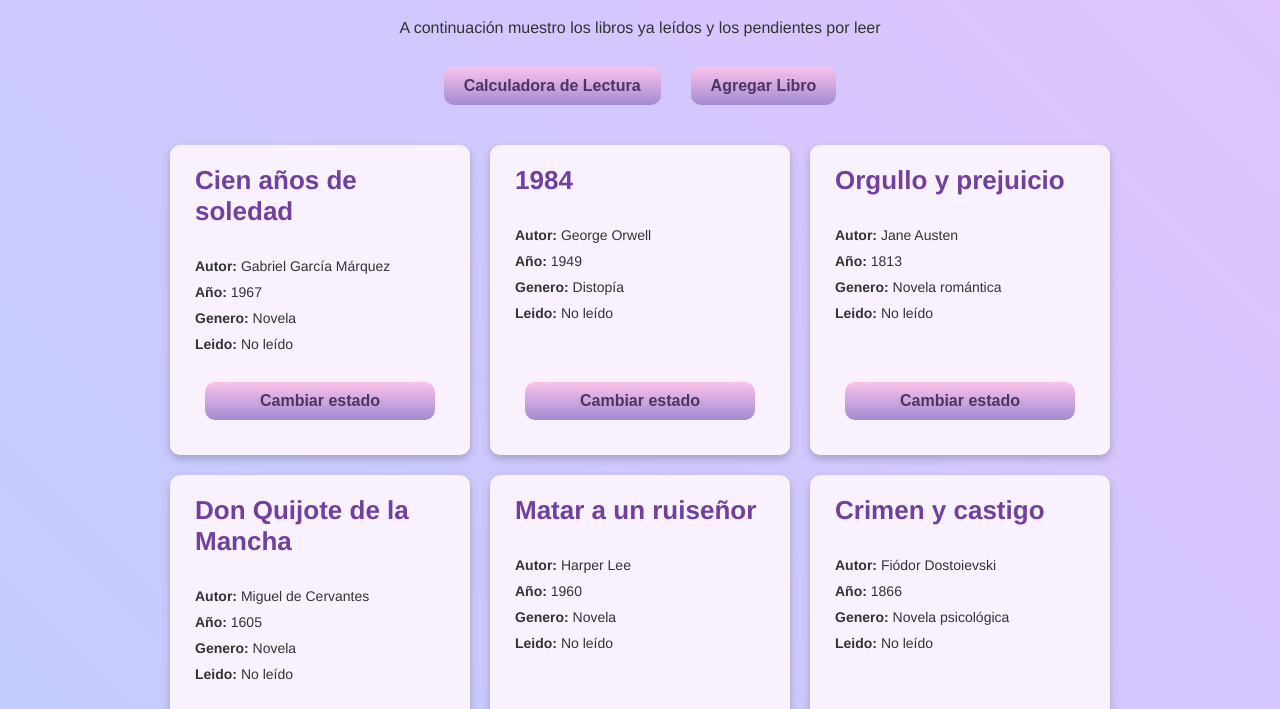
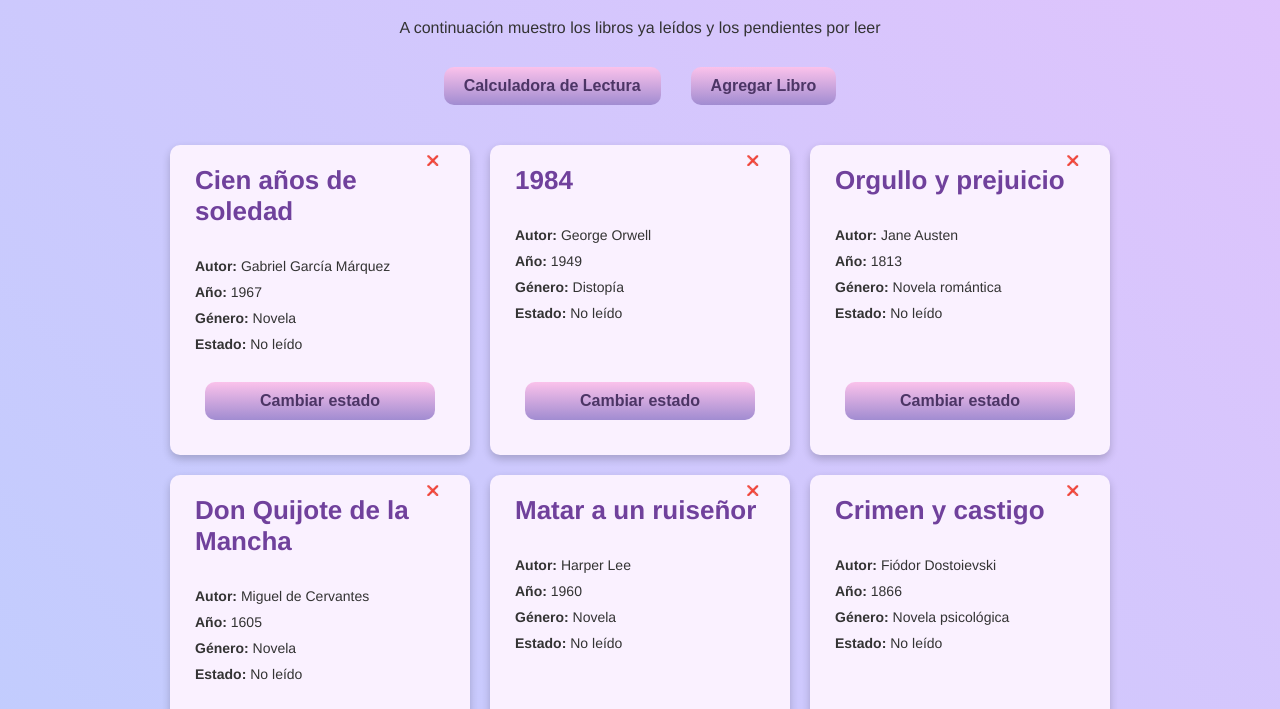
Before and after one commit to dianamtz2811/comision65360, a plain HTML site: page index.html in a window 1280 px wide. Shown: the part 89-798 px from the top of the page. Drawn offline with nearby package versions, Linux system fonts and the light colour scheme.

Commit message:
se agregó el boton de elimiinar libro

```diff
--- a/css/styles.css
+++ b/css/styles.css
@@ -54,7 +54,6 @@ h1 {
 
 #mostrarFormulario {
     display: inline-block;
-    background-color: #4c3565;
     color: #4c3565;
     border: none;
     padding: 10px 20px;
@@ -124,6 +123,16 @@ button {
     display: block;
 }
 
+.btn-eliminar {
+    position: absolute;
+    top: 0px;
+    right: 1px;
+    background: none;
+    border: none;
+    font-size: 10px;
+    cursor: pointer;
+}
+
 #listaLibros {
     display: flex;
     flex-wrap: wrap;
@@ -133,10 +142,11 @@ button {
 
 /* Tarjetas de libros */
 .libro {
+    position: relative;
     background: rgb(250, 241, 255);
     border-radius: 10px;
     box-shadow: 0 4px 8px rgba(0, 0, 0, 0.2);
-    padding: 5px 25px 25px;
+    padding: 5px 25px 25px 25px;
     margin: 10px;
     width: 250px;
     text-align: left;
--- a/js/main.js
+++ b/js/main.js
@@ -87,16 +87,44 @@ function mostrarLibros() {
     libros.forEach(libro => {
         let libroElemento = document.createElement("div");
         libroElemento.classList.add("libro");
-        libroElemento.innerHTML = `
-        <h3>${libro.titulo}</h3>
-        <p><strong>Autor:</strong> ${libro.autor}</p>
-        <p><strong>Año:</strong> ${libro.año}</p>
-        <p><strong>Genero:</strong> ${libro.genero}</p>
-        <p><strong>Leido:</strong> ${libro.leido ? "Leído" : "No leído"}</p>
-        <button onclick="cambiarStatus(${libro.id})">Cambiar estado </button>
-        `;
+
+        //Botón para eliminar libro
+        let botonEliminar = document.createElement("button");
+        botonEliminar.textContent = "❌";
+        botonEliminar.classList.add("btn-eliminar");
+        botonEliminar.addEventListener("click", () => eliminarLibro(libro.id));
+
+        let titulo = document.createElement("h3");
+        titulo.textContent = libro.titulo;
+
+        let autor = document.createElement("p");
+        autor.innerHTML = `<strong>Autor:</strong> ${libro.autor}`;
+
+        let año = document.createElement("p");
+        año.innerHTML = `<strong>Año:</strong> ${libro.año}`;
+
+        let genero = document.createElement("p");
+        genero.innerHTML = `<strong>Género:</strong> ${libro.genero}`;
+
+        let estado = document.createElement("p");
+        estado.innerHTML = `<strong>Estado:</strong> ${libro.leido ? "Leído" : "No leído"}`;
+
+        let botonEstado = document.createElement("button");
+        botonEstado.textContent = "Cambiar estado";
+        botonEstado.addEventListener("click", () => cambiarStatus(libro.id));
+
+
+        libroElemento.append(botonEliminar, titulo, autor, año, genero, estado, botonEstado);
         listaLibros.appendChild(libroElemento);
     });
+}
+
+//Funcion para eliminar un libro
+function eliminarLibro(id) {
+    libros = libros.filter(libro => libro.id !== id);
+    guardarLibros();
+    mostrarLibros();
+    mostrarNotificacion("Libro eliminado correctamente.", "error");
 }
 
 //Función para cambiar el status de un libro
```
